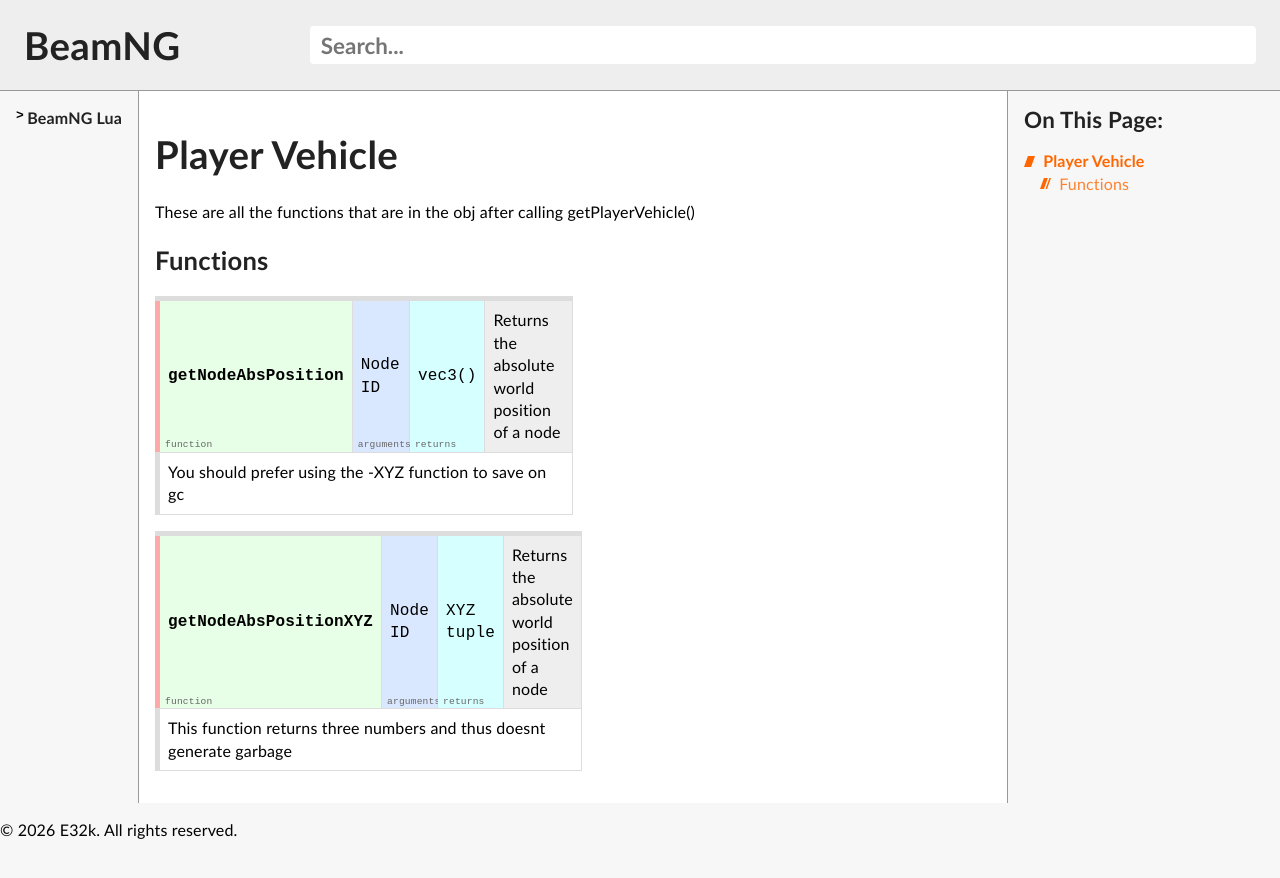
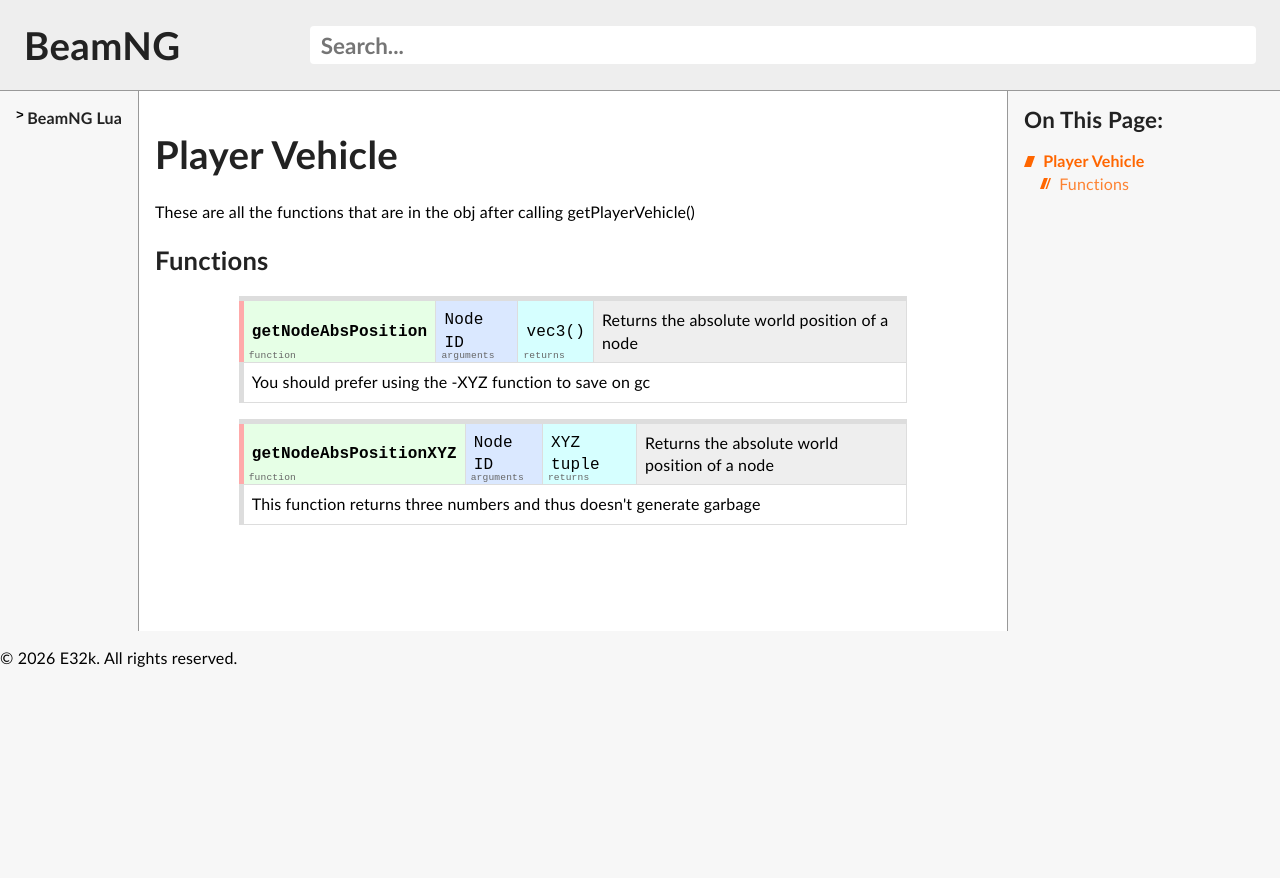
Before and after one commit to E32k/e32k.github.io, a Jekyll site: the page built from beamng/lua/gelua/playerVehicle.md, in a window 1280 px wide. Shown: the top 878 px of the page. Built offline with Jekyll 4.4.1, drawn with Linux system fonts in a browser that asks for light colours.

Commit message:
Add favicon and update styles for API tables
- Added a favicon link to the default layout.
- Centered API tables and increased their width for better visibility.
- Corrected a typo in the playerVehicle documentation.
- Added a new image (BeamLua.png) to the images directory.

```diff
--- a/_layouts/default.html
+++ b/_layouts/default.html
@@ -3,6 +3,7 @@
 <head>
   <meta charset="UTF-8">
   <meta name="viewport" content="width=device-width, initial-scale=1.0">
+  <link rel="icon" type="image/x-icon" href="/images/favicon.ico">
   <title>{{ page.title }}</title>
   <link rel="stylesheet" href="/assets/style.css">
 </head>
--- a/assets/style.css
+++ b/assets/style.css
@@ -402,9 +402,9 @@
 
 table.api {
   border-collapse: collapse;
-  margin-bottom: 1em;
+  margin: 0 auto 1em auto;
   font-family: "Overpass", "Trebuchet MS", "Helvetica", "Arial", "Verdana", sans-serif;
-  width: 50%;
+  width: 80%;
 }
 
 table.api tr:first-child {
--- a/beamng/lua/gelua/playerVehicle.md
+++ b/beamng/lua/gelua/playerVehicle.md
@@ -28,7 +28,7 @@
     <td class="desc">Returns the absolute world position of a node</td>
   </tr><tr>
     <td colspan="4" class="details">
-      This function returns three numbers and thus doesnt generate garbage
+      This function returns three numbers and thus doesn't generate garbage
     </td>
   </tr>
 </table>
```
Also changed, not shown: images/BeamLua.png (added).
